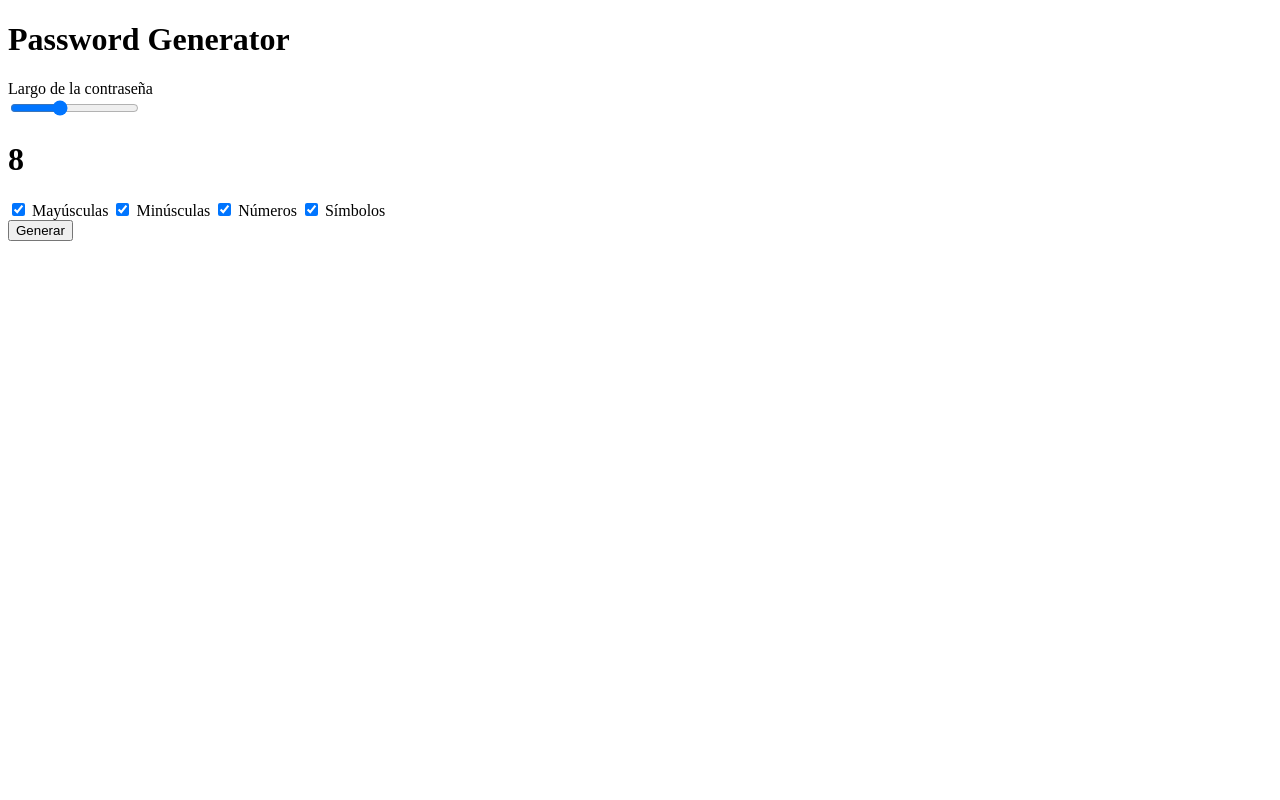
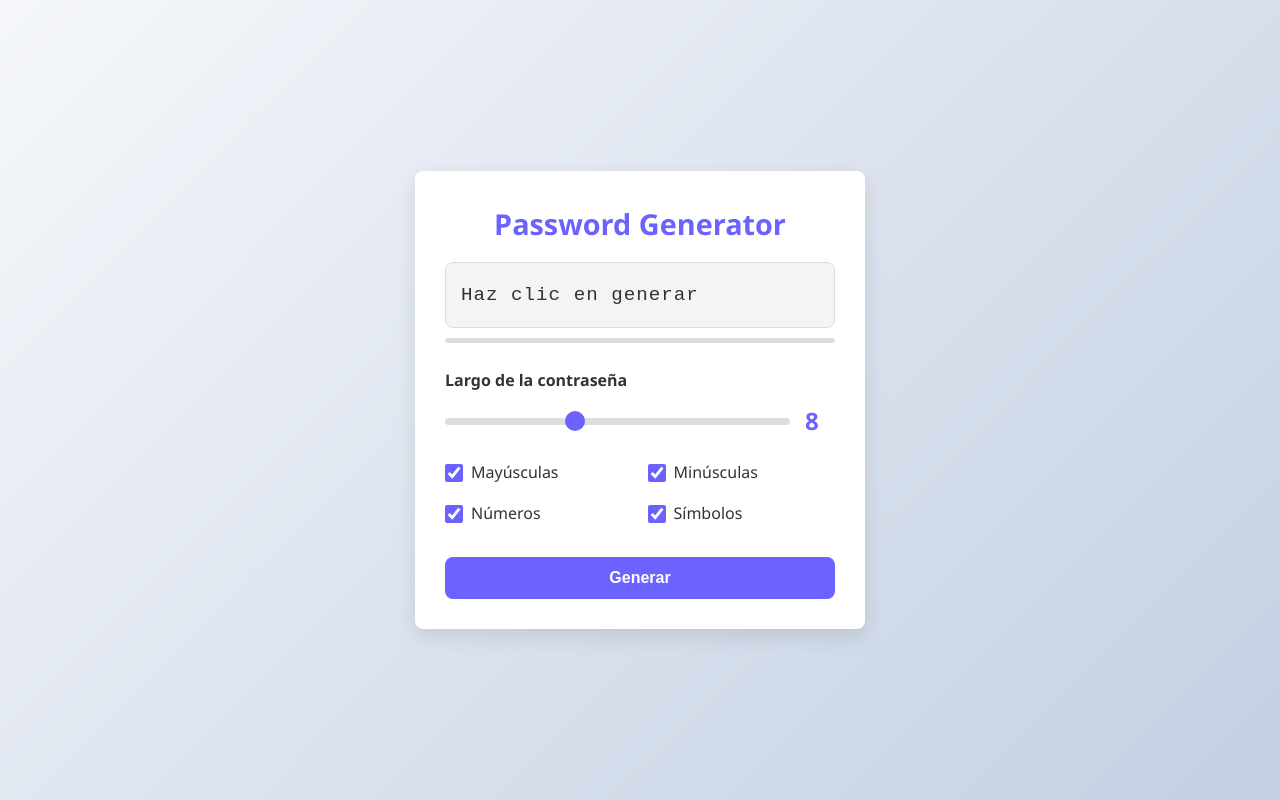
Before and after one commit to DamianCOropeza/java_script_becalos_A, a plain HTML site: page Generador/index.html in a window 1280 px wide. Drawn offline with Linux system fonts and the light colour scheme.

Commit message:
generador de contraseñas listo

```diff
--- a/Generador/index.html
+++ b/Generador/index.html
@@ -9,14 +9,25 @@
 <body>
     <div class="generator">
         <div class="password-container">
+            <h1>Password Generator</h1>
+            <div class="password-output">
+                <span id="password">Haz clic en generar</span>
+                <button id="copy-btn" class="copy-btn" title="Copiar contraseña">
+                    <i class="fas fa-copy"></i>
+                </button>
+            </div>
+            <div class="strength-meter">
+                <div id="strength-bar"></div>
+            </div>
+        </div>
 
-            <h1>Password Generator</h1>
-        </div>
-        <form>
+        <form id="password-form">
+            <div>
             <label for="input-password-lenght">Largo de la contraseña</label>
             <div class="range-container">
                 <input type="range" min="1" max="20" id="input-password-lenght" value="8">
                 <h1>8</h1>
+            </div>
             </div>
 
             <div class="options">
--- a/Generador/style.css
+++ b/Generador/style.css
@@ -0,0 +1,213 @@
+/* Variables globales */
+:root {
+    --primary-color: #6c63ff;
+    --secondary-color: #4a42f3;
+    --dark-color: #333;
+    --light-color: #f4f4f4;
+    --success-color: #28a745;
+    --box-shadow: 0 8px 20px rgba(0, 0, 0, 0.1);
+    --border-radius: 8px;
+    --transition: all 0.3s ease;
+}
+
+    /* Estilos base */
+    * {
+    margin: 0;
+    padding: 0;
+    box-sizing: border-box;
+}
+
+body {
+    font-family: 'Segoe UI', Tahoma, Geneva, Verdana, sans-serif;
+    line-height: 1.6;
+    background: linear-gradient(135deg, #f5f7fa 0%, #c3cfe2 100%);
+    color: var(--dark-color);
+    min-height: 100vh;
+    display: flex;
+    justify-content: center;
+    align-items: center;
+    padding: 20px;
+}
+
+    /* Contenedor principal */
+.generator {
+    background-color: white;
+    width: 100%;
+    max-width: 450px;
+    padding: 30px;
+    border-radius: var(--border-radius);
+    box-shadow: var(--box-shadow);
+}
+
+    /* Contenedor de la contraseña */
+.password-container {
+    margin-bottom: 25px;
+    text-align: center;
+}
+
+.password-container h1 {
+    color: var(--primary-color);
+    font-size: 1.8rem;
+    margin-bottom: 15px;
+}
+
+    /* Campo de salida de la contraseña */
+.password-output {
+    background-color: var(--light-color);
+    padding: 15px;
+    border-radius: var(--border-radius);
+    font-family: monospace;
+    font-size: 1.2rem;
+    letter-spacing: 1px;
+    display: flex;
+    justify-content: space-between;
+    align-items: center;
+    margin-top: 15px;
+    border: 1px solid #ddd;
+    overflow: hidden;
+}
+
+.password-output span {
+    word-break: break-all;
+}
+
+.copy-btn {
+    background: none;
+    border: none;
+    color: var(--primary-color);
+    cursor: pointer;
+    font-size: 1.2rem;
+    transition: var(--transition);
+}
+
+.copy-btn:hover {
+    color: var(--secondary-color);
+}
+
+    /* Formulario */
+form {
+    display: flex;
+    flex-direction: column;
+    gap: 20px;
+}
+
+label {
+    font-weight: 600;
+    display: block;
+    margin-bottom: 8px;
+}
+
+    /* Estilo para el rango */
+.range-container {
+    display: flex;
+    align-items: center;
+    gap: 15px;
+}
+
+input[type="range"] {
+    flex: 1;
+    height: 7px;
+    background: #ddd;
+    border-radius: 5px;
+    appearance: none;
+}
+
+input[type="range"]::-webkit-slider-thumb {
+    appearance: none;
+    width: 20px;
+    height: 20px;
+    background: var(--primary-color);
+    border-radius: 50%;
+    cursor: pointer;
+}
+
+.range-container h1 {
+    min-width: 30px;
+    font-size: 1.5rem;
+    color: var(--primary-color);
+}
+
+    /* Opciones de contraseña */
+.options {
+    display: grid;
+    grid-template-columns: repeat(2, 1fr);
+    gap: 15px;
+}
+
+.options label {
+    display: flex;
+    align-items: center;
+    gap: 8px;
+    font-weight: normal;
+    cursor: pointer;
+    margin-bottom: 0;
+}
+
+input[type="checkbox"] {
+    width: 18px;
+    height: 18px;
+    accent-color: var(--primary-color);
+}
+
+    /* Botón */
+button {
+    background-color: var(--primary-color);
+    color: white;
+    border: none;
+    padding: 12px 20px;
+    font-size: 1rem;
+    font-weight: 600;
+    border-radius: var(--border-radius);
+    cursor: pointer;
+    transition: var(--transition);
+    margin-top: 10px;
+}
+
+button:hover {
+    background-color: var(--secondary-color);
+    transform: translateY(-2px);
+}
+
+button:active {
+    transform: translateY(0);
+}
+
+    /* Adaptación a pantallas móviles */
+@media (max-width: 480px) {
+    .options {
+        grid-template-columns: 1fr;
+    }
+
+    .generator {
+        padding: 20px;
+    }
+}
+
+    /* Animaciones */
+@keyframes fadeIn {
+    from { opacity: 0; }
+    to { opacity: 1; }
+}
+
+.password-output {
+    animation: fadeIn 0.5s ease;
+}
+
+    /* Estados */
+.strength-meter {
+    height: 5px;
+    margin-top: 10px;
+    border-radius: 5px;
+    background: #ddd;
+    overflow: hidden;
+}
+
+.strength-meter div {
+    height: 100%;
+    border-radius: 5px;
+    transition: var(--transition);
+}
+
+.strength-weak { background-color: #ff4757; width: 33%; }
+.strength-medium { background-color: #ffa502; width: 66%; }
+.strength-strong { background-color: #2ed573; width: 100%; }
```
